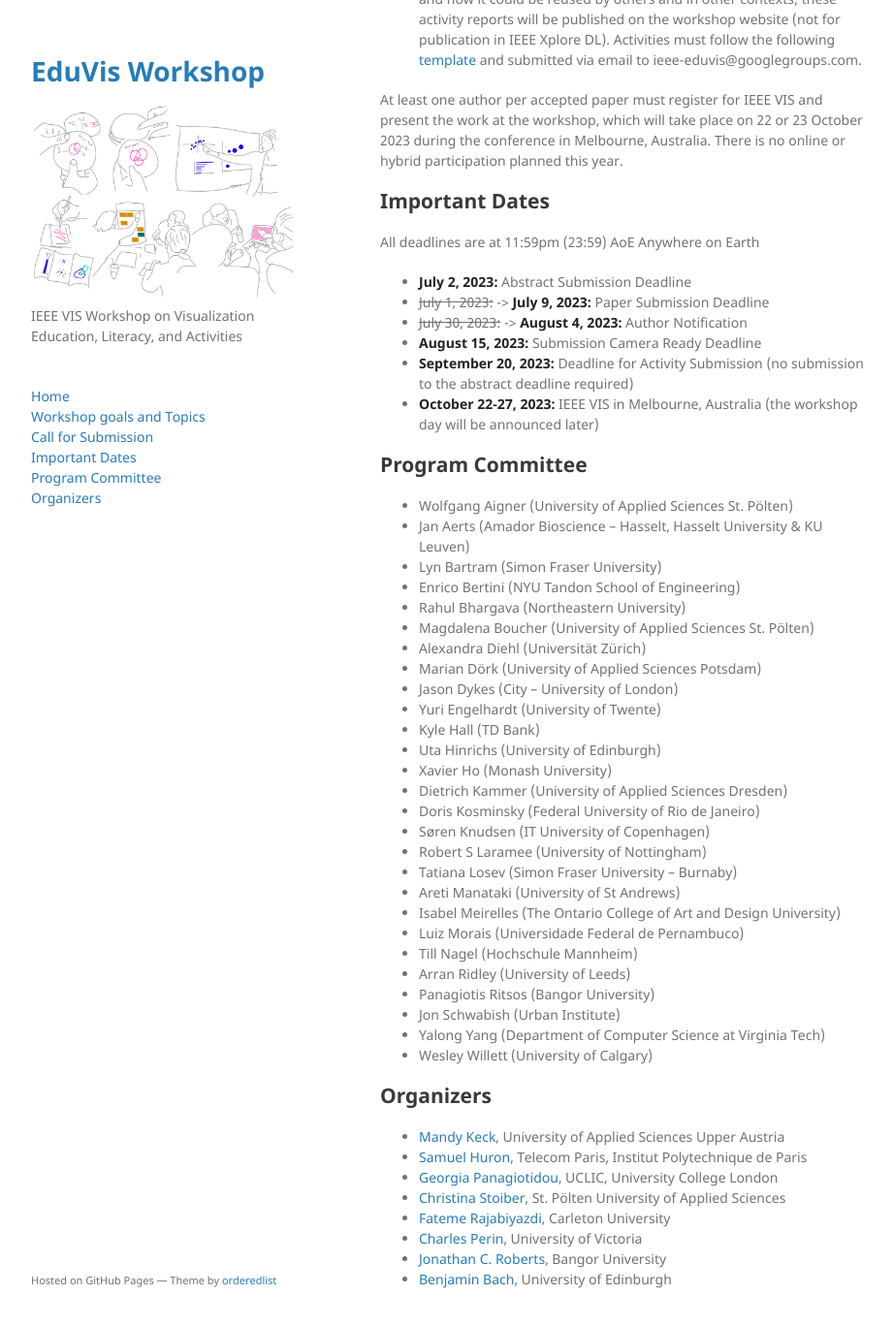
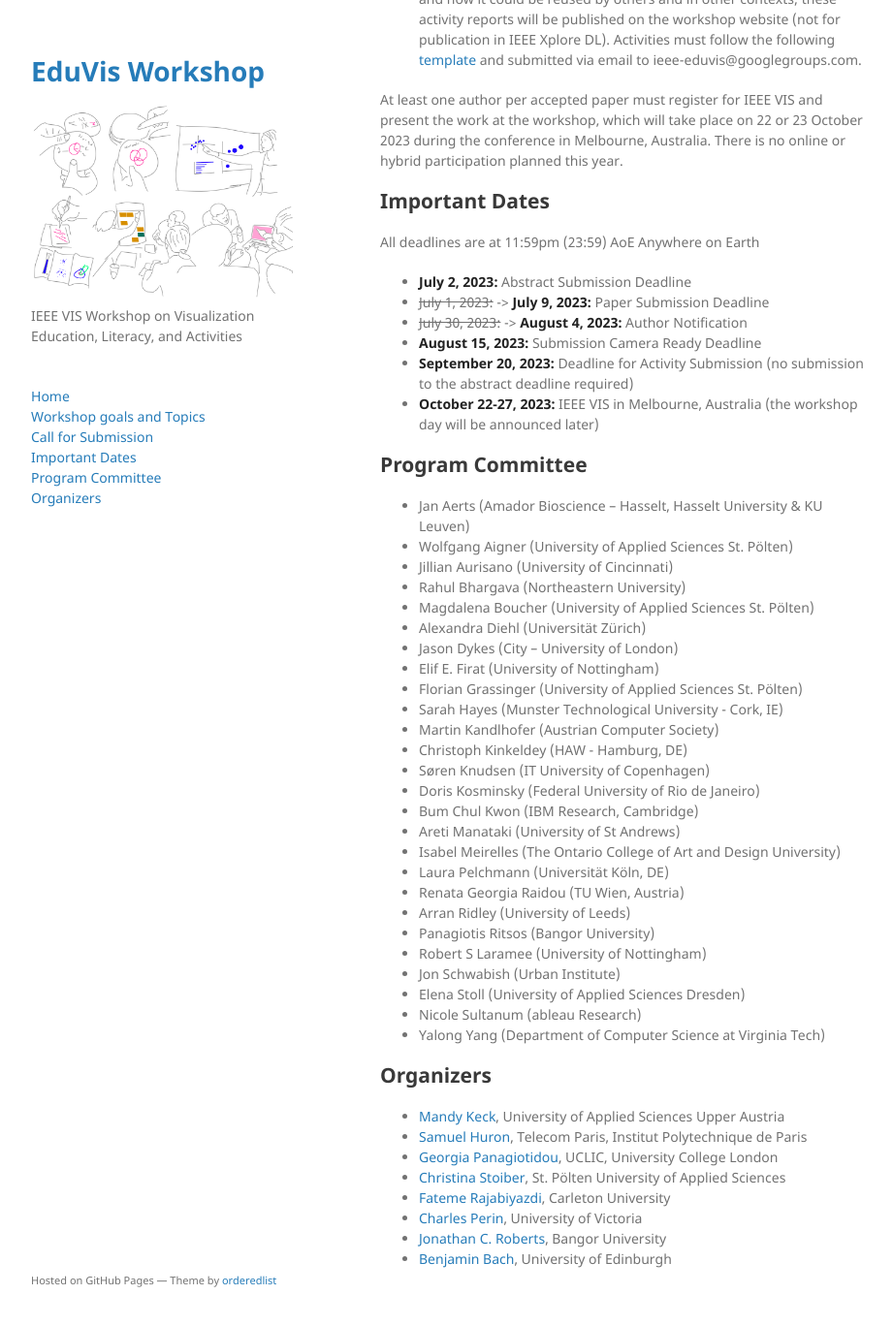
Before and after one commit to ieee-eduvis/ieee-eduvis.github.io, a Jekyll site: the page built from index.md, in a window 1280 px wide and 1400 px high, scrolled down 1554 px. Shown: the top 1368 px of the window at 97% size, without its empty margins (178-1099 px from the left). Built offline with Jekyll 4.4.1, drawn with Linux system fonts in a browser that asks for light colours; our own code applies the rules of GitHub Pages for plain Markdown files.

Commit message:
Update PC list
update programm committee

```diff
--- a/index.md
+++ b/index.md
@@ -60,33 +60,32 @@
 
 ## Program Committee
 
+*   Jan Aerts (Amador Bioscience – Hasselt, Hasselt University & KU Leuven)
 *   Wolfgang Aigner (University of Applied Sciences St. Pölten)
-*   Jan Aerts (Amador Bioscience – Hasselt, Hasselt University & KU Leuven)
-*   Lyn Bartram (Simon Fraser University)
-*   Enrico Bertini (NYU Tandon School of Engineering)
+*   Jillian Aurisano (University of Cincinnati)
 *   Rahul Bhargava (Northeastern University)
 *   Magdalena Boucher (University of Applied Sciences St. Pölten)
 *   Alexandra Diehl (Universität Zürich)
-*   Marian Dörk (University of Applied Sciences Potsdam)
 *   Jason Dykes (City – University of London)
-*   Yuri Engelhardt (University of Twente)
-*   Kyle Hall (TD Bank)
-*   Uta Hinrichs (University of Edinburgh)
-*   Xavier Ho (Monash University)
-*   Dietrich Kammer (University of Applied Sciences Dresden)
+*   Elif E. Firat (University of Nottingham)
+*   Florian Grassinger (University of Applied Sciences St. Pölten)
+*   Sarah Hayes (Munster Technological University - Cork, IE)
+*   Martin Kandlhofer (Austrian Computer Society)
+*   Christoph Kinkeldey (HAW - Hamburg, DE)
+*   Søren Knudsen (IT University of Copenhagen)
 *   Doris Kosminsky (Federal University of Rio de Janeiro)
-*   Søren Knudsen (IT University of Copenhagen)
-*   Robert S Laramee (University of Nottingham)
-*   Tatiana Losev (Simon Fraser University – Burnaby)
+*   Bum Chul Kwon (IBM Research, Cambridge)
 *   Areti Manataki (University of St Andrews)
 *   Isabel Meirelles (The Ontario College of Art and Design University)
-*   Luiz Morais (Universidade Federal de Pernambuco)
-*   Till Nagel (Hochschule Mannheim)
+*   Laura Pelchmann (Universität Köln, DE)
+*   Renata Georgia Raidou (TU Wien, Austria)
 *   Arran Ridley (University of Leeds)
 *   Panagiotis Ritsos (Bangor University)
+*   Robert S Laramee (University of Nottingham)
 *   Jon Schwabish (Urban Institute)
+*   Elena Stoll (University of Applied Sciences Dresden)
+*   Nicole Sultanum (ableau Research)
 *   Yalong Yang (Department of Computer Science at Virginia Tech)
-*   Wesley Willett (University of Calgary)
 
 ## Organizers
 
```
